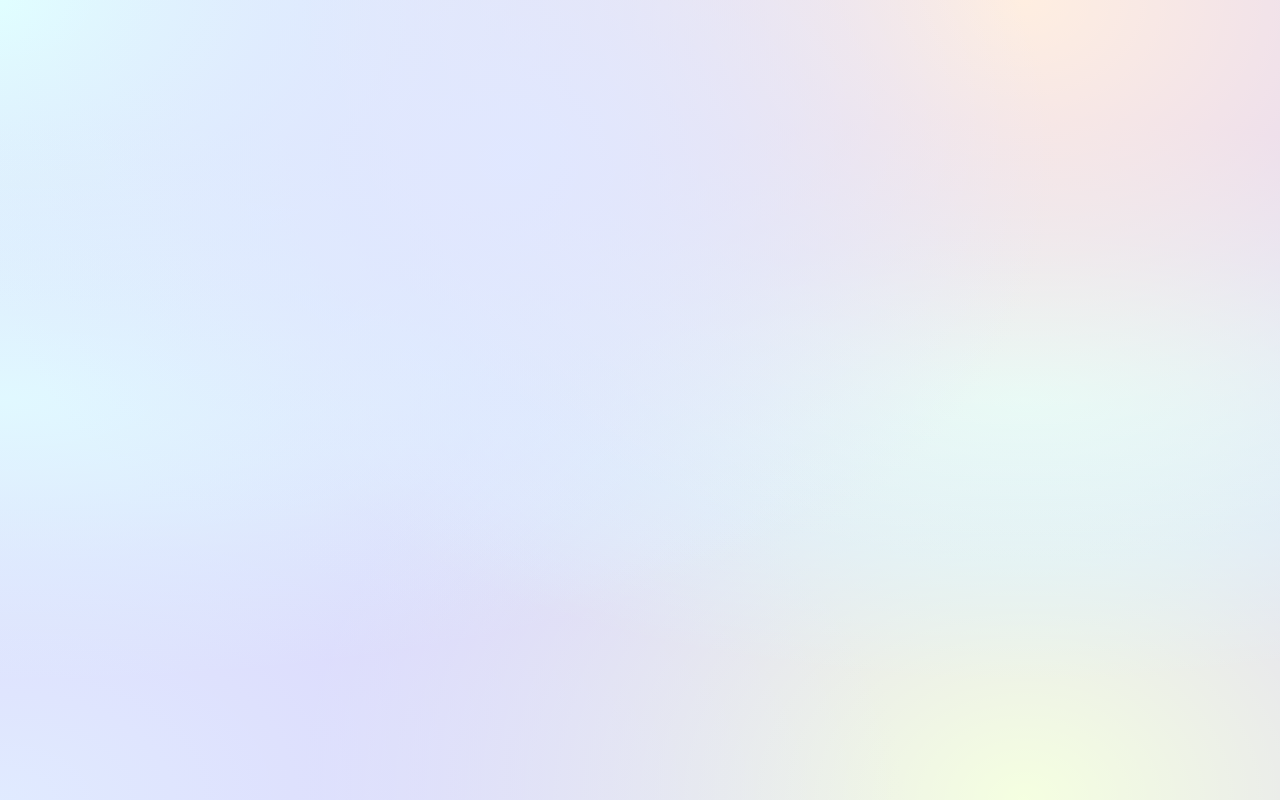
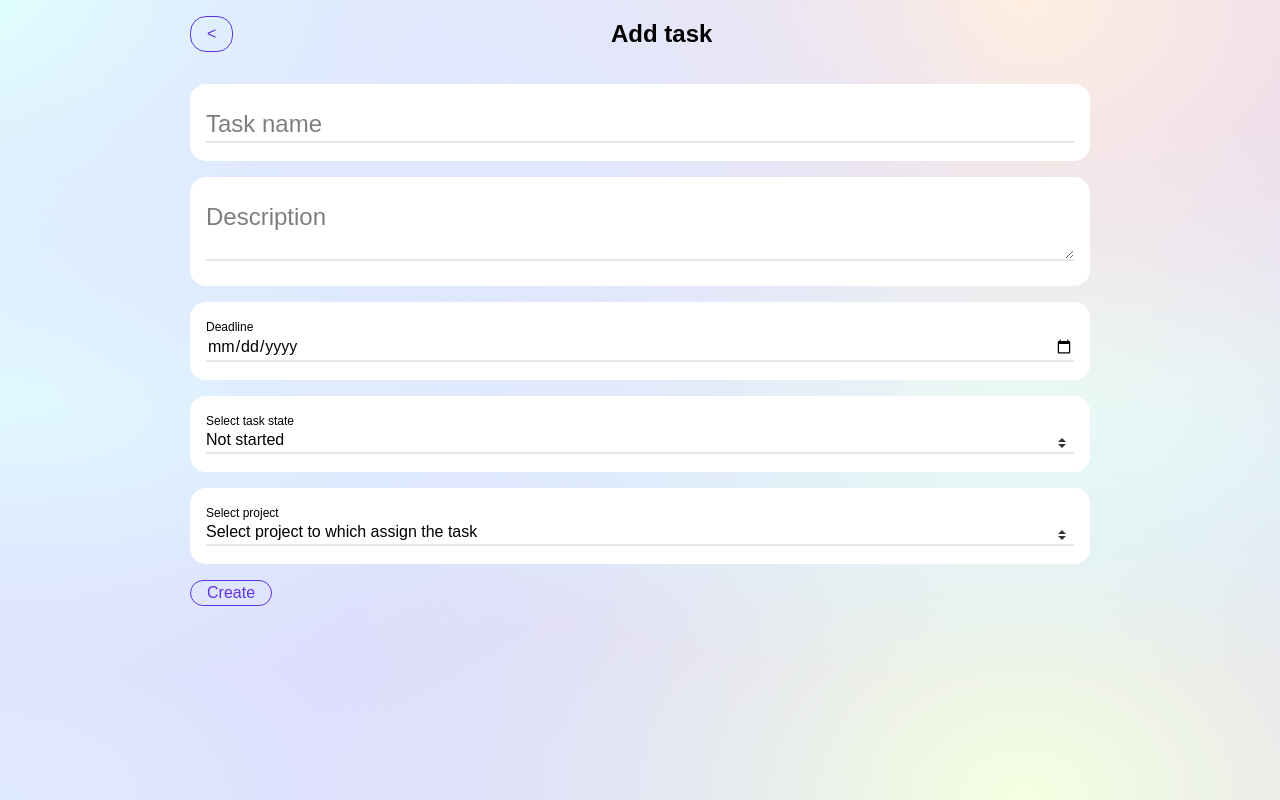
Before and after one commit to Shefleris/kitm-to-do-app, a React (Vite) app: page /add-task in a window 1280 px wide. Before the commit this address had no page. Built offline with nearby package versions, Linux system fonts and the light colour scheme; no server answers.

Commit message:
Add project task

```diff
--- /dev/null
+++ b/src/components/addTask/AddTask.jsx
@@ -0,0 +1,128 @@
+import { useEffect, useState } from "react";
+import { useNavigate, useParams } from "react-router-dom";
+import * as service from "../../services/firestoreCRUD.js";
+import { auth } from "../../services/AuthServices.js";
+import { useAuthState } from "react-firebase-hooks/auth";
+import "./addTask.css"
+
+const AddTask = () => {
+	const navigate = useNavigate()
+	const { id } = useParams();
+	const [user, loading, error] = useAuthState(auth)
+
+	const [formData, setFormData] = useState({
+		taskName: "",
+		taskDesc: "",
+		taskDeadline: "",
+		taskState: "",
+		uid: "",
+		projectId:"",
+	});
+
+	const formValueChange = (e) => {
+		e.preventDefault();
+		setFormData({
+			...formData,
+			[e.target.name]: e.target.value,
+		});
+	};
+
+	const formSubmit = async (e) => {
+			e.preventDefault();
+			if (id) {
+				service.updateDocument(id, formData, "tasks");
+				navigate(`/projects`);
+			} else {
+				const docRef = await service.addDocument(
+					{...formData,
+						uid: user.uid
+					}
+					,"tasks");
+					await navigate(`/projects`)
+			}
+		};
+
+	return (
+		<div className="card">
+			<form className="form" onSubmit={formSubmit}>
+				<div className="form__field">
+					<div className="form-floating">
+						<input
+							type="text"
+							name="taskName"
+							className="form-control"
+							onChange={formValueChange}
+							value={formData.taskName}
+							placeholder="Task name"
+							required
+						/>
+						<label htmlFor="taskName">Task name</label>
+					</div>
+				</div>
+				<div className="form__field">
+					<div className="form-floating">
+						<textarea
+							name="taskDesc"
+							className="form-control"
+							onChange={formValueChange}
+							value={formData.taskDesc}
+							placeholder="Task description"
+							maxLength="300"
+						/>
+						<label htmlFor="taskDesc">Description</label>
+					</div>
+				</div>
+				<div className="form__field">
+					<div className="form-floating">
+						<input
+							type="date"
+							name="taskDeadline"
+							className="form-control"
+							onChange={formValueChange}
+							value={formData.taskDeadline}
+						/>
+						<label htmlFor="taskDeadline">
+							Deadline
+						</label>
+					</div>
+				</div>
+				<div className="form__field">
+					<div className="form-floating">
+						<select
+							name="projectId"
+							className="form-control"
+							onChange={formValueChange}
+							value={formData.taskState}
+							>
+							<option value={"not started"}>Not started</option>
+							<option value={"in progress"}>In progress</option>
+							<option value={"finished"}>Finished</option>
+						</select>
+						<label htmlFor="projectId">Select task state</label>
+					</div>
+				</div>
+				<div className="form__field">
+					<div className="form-floating">
+						<select
+							name="projectId"
+							className="form-control"
+							onChange={formValueChange}
+							value={formData.projectId}
+							>
+							<option>Select project to which assign the task</option>
+						</select>
+						<label htmlFor="projectId">Select project</label>
+					</div>
+				</div>
+				<div className="form__buttons">
+					<button type="submit" className="btn btn-primary">
+						{id ? "Save" : "Create"}
+					</button>
+					{id ? <button type="button" className="btn btn-primary" onClick={deleteTask}>Delete</button> : ""}
+				</div>
+			</form>
+		</div>
+	);
+};
+
+export default AddTask;
--- /dev/null
+++ b/src/components/addTask/addTask.css
@@ -0,0 +1,50 @@
+@import "../../css/floating-labels.css";
+@import "../../css/variables.css";
+
+.form__field {
+    background-color: #fff;
+    padding: 1rem;
+    margin-bottom: 1rem ;
+    border-radius: var(--border-radius);
+}
+
+.card {
+    align-self: center;
+    width: 100%;
+    max-width: 900px;
+}
+
+.buttons button {
+    color:var(--btn-primary);
+    border: 1px solid var(--btn-primary);
+    background-color: transparent;
+    transition-duration: 0.5s;
+    border-radius: 1rem;
+    padding: 0 1rem
+}
+
+button:hover{
+    color:#fff;
+    background-color: var(--btn-primary);
+    text-decoration: none;
+}
+
+.form__buttons {
+    display: flex;
+    gap:1rem
+}
+
+.form__buttons button {
+    color:var(--btn-primary);
+    border: 1px solid var(--btn-primary);
+    background-color: transparent;
+    transition-duration: 0.5s;
+    border-radius: 1rem;
+    padding: 0 1rem
+}
+
+.form__buttons button:hover{
+    color:#fff;
+    background-color: var(--btn-primary);
+    text-decoration: none;
+}
--- a/src/components/app/App.jsx
+++ b/src/components/app/App.jsx
@@ -5,6 +5,7 @@ import ProjectList from "../ProjectList/ProjectList";
 import ProjectPage from "../ProjectPage/ProjectPage";
 import AddProject from "../addProject/AddProject";
 import Header from "../header/Header";
+import AddTask from "../addTask/AddTask";
 
 function App() {
 	//routing: path="/" should lead to landing only when not signed in, otherwise to dashboard
@@ -21,6 +22,8 @@ function App() {
 					<Route path="/projects/:projectId" element={<ProjectPage />} />
 					<Route path="/add-project" element={<AddProject/>}/>
 					<Route path="/update-project/:id" element={<AddProject/>}/>
+					<Route path="/add-task" element={<AddTask/>}/>
+					<Route path="/update-task/:id" element={<AddTask/>}/>
 				</Routes>
 			</Router>
 		</>
--- a/src/components/header/Header.jsx
+++ b/src/components/header/Header.jsx
@@ -19,6 +19,7 @@ const Header = () => {
                 </nav>
             );
         case "add-project":
+        case "update-project":
             return (
                 <nav>
                     <button onClick={() => navigate("/dashboard")}>{`<`}</button>
@@ -28,16 +29,7 @@ const Header = () => {
                     <div></div>
                 </nav>
             )
-        case "update-project":
-            return (
-                <nav>
-                    <button onClick={() => navigate("/dashboard")}>{`<`}</button>
-                    <div>
-                        <h2>Update project</h2>
-                    </div>
-                    <div></div>
-                </nav>
-            );
+
         case "projects":
             return (
                 <nav>
@@ -48,6 +40,16 @@ const Header = () => {
                     <div></div>
                 </nav>
             );
+        case "add-task":
+            return (
+                <nav>
+                    <button onClick={() => navigate("/dashboard")}>{`<`}</button>
+                    <div>
+                        <h2>Add task</h2>
+                    </div>
+                    <div></div>
+                </nav>
+            );
         default:
             break;
     }
```
